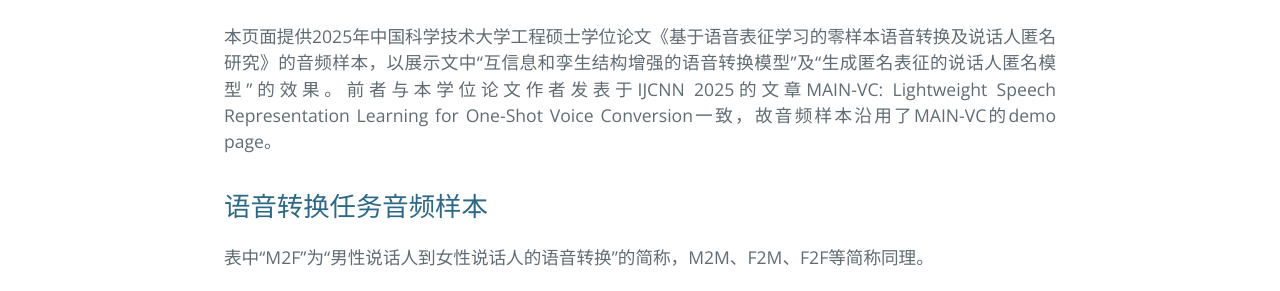
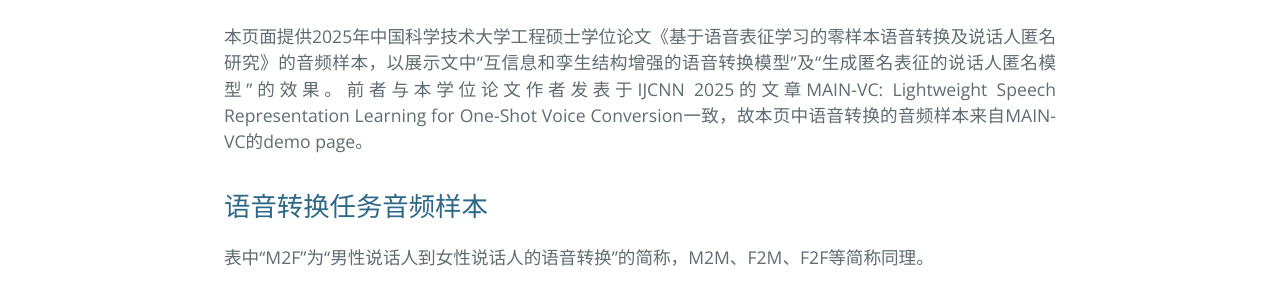
Before and after one commit to PecholaL/SA22218213-samples, a Jekyll site: the page built from index.md, in a window 1280 px wide. Shown: the part 552-843 px from the top of the page. Built offline with Jekyll 4.4.1, drawn with Linux system fonts in a browser that asks for light colours; our own code applies the rules of GitHub Pages for plain Markdown files; the repository's description, which GitHub fills in, is left out.

Commit message:
ustc-lpc

```diff
--- a/index.md
+++ b/index.md
@@ -2,7 +2,7 @@
 
 ## 说明
 <p align="justify">
-本页面提供2025年中国科学技术大学工程硕士学位论文《基于语音表征学习的零样本语音转换及说话人匿名研究》的音频样本，以展示文中“互信息和孪生结构增强的语音转换模型”及“生成匿名表征的说话人匿名模型”的效果。前者与本学位论文作者发表于IJCNN 2025的文章MAIN-VC: Lightweight Speech Representation Learning for One-Shot Voice Conversion一致，故音频样本沿用了MAIN-VC的demo page。
+本页面提供2025年中国科学技术大学工程硕士学位论文《基于语音表征学习的零样本语音转换及说话人匿名研究》的音频样本，以展示文中“互信息和孪生结构增强的语音转换模型”及“生成匿名表征的说话人匿名模型”的效果。前者与本学位论文作者发表于IJCNN 2025的文章MAIN-VC: Lightweight Speech Representation Learning for One-Shot Voice Conversion一致，故本页中语音转换的音频样本来自MAIN-VC的demo page。
 </p>
 
 ## 语音转换任务音频样本
```
